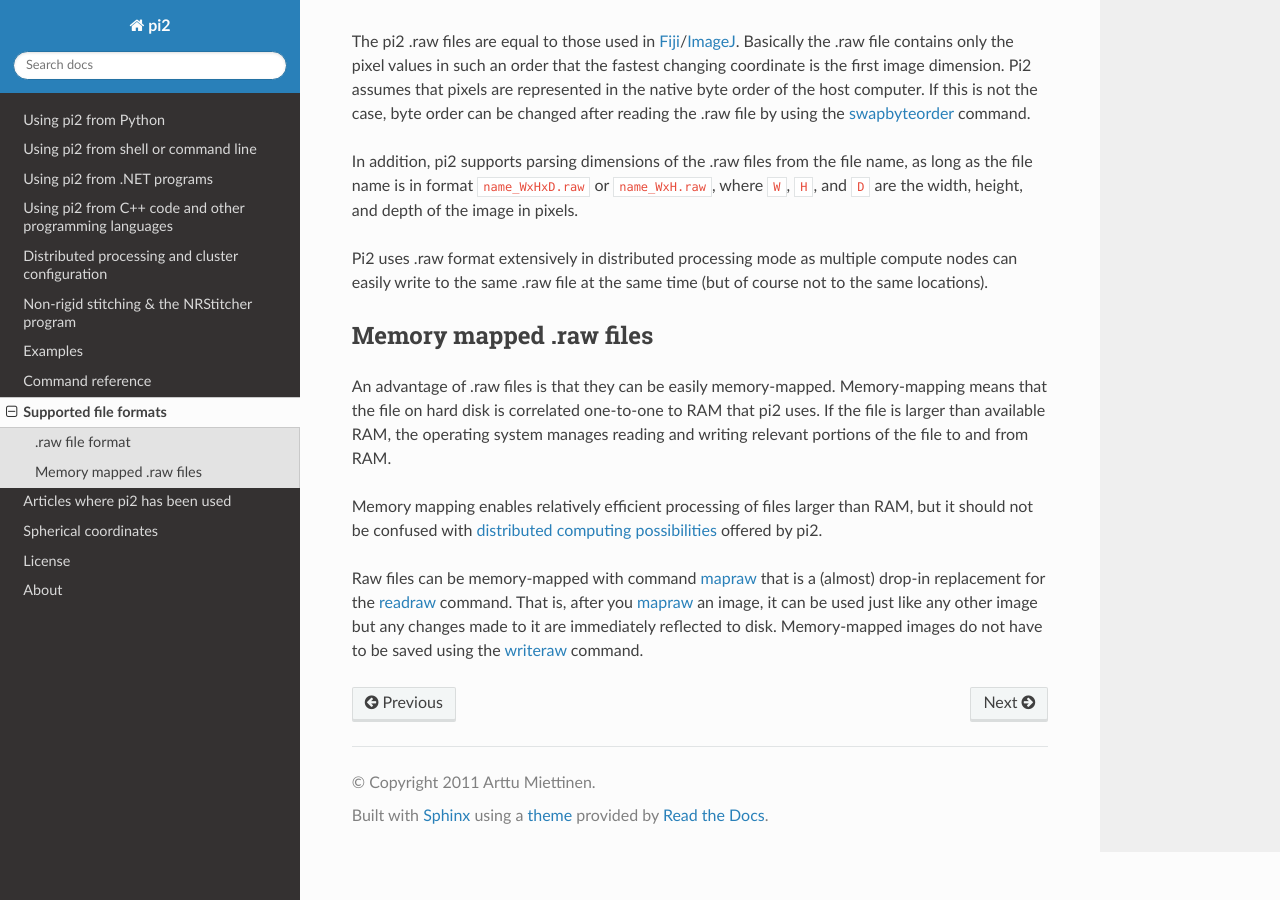
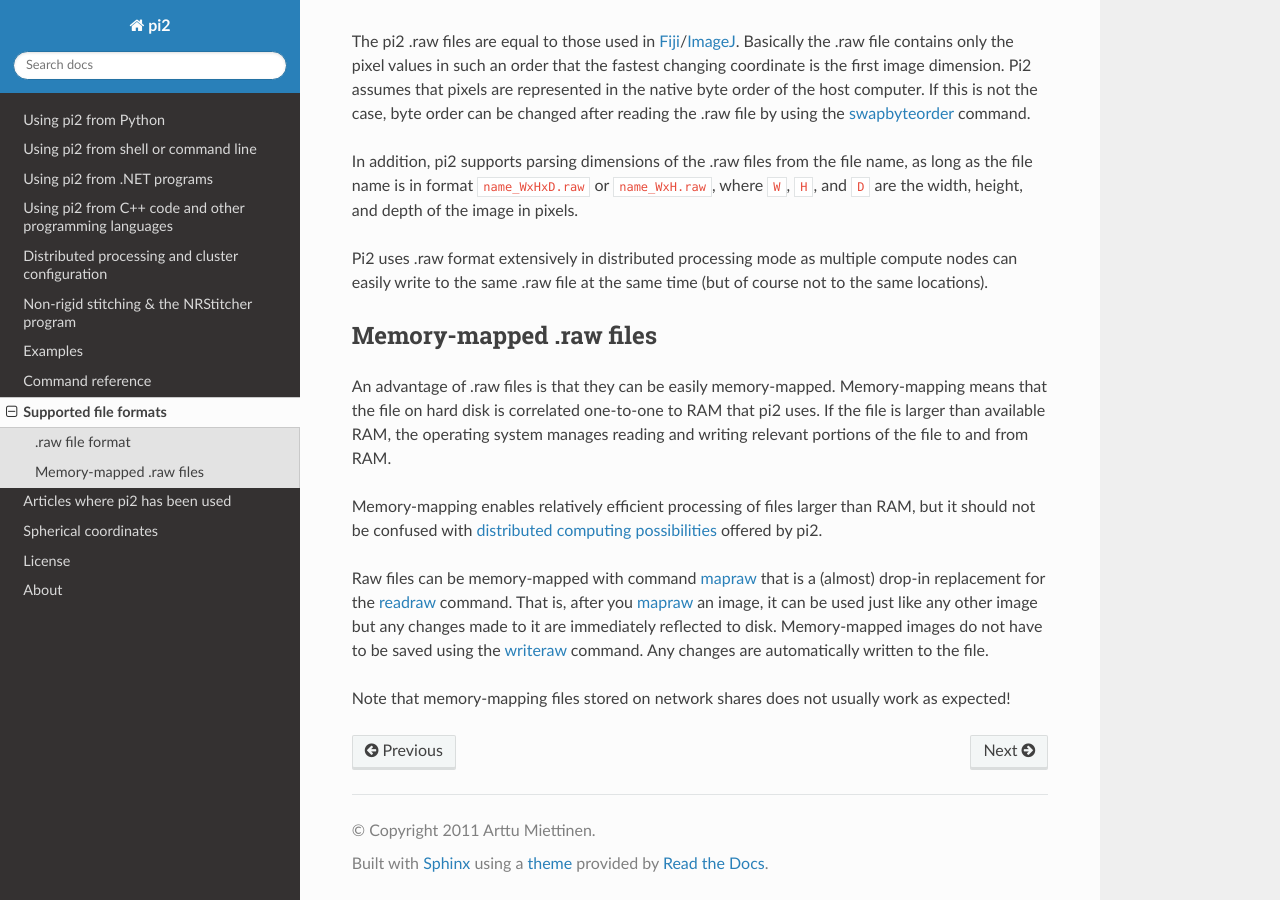
Before and after one commit to arttumiettinen/pi2, a Sphinx documentation site: the page built from doc/source/io.txt, in a window 1280 px wide and 900 px high, scrolled down 709 px. Built offline with Sphinx 7.4.7 and the Read the Docs theme 2.0.0, drawn with Linux system fonts in a browser that asks for light colours.

```diff
--- a/doc/source/io.txt
+++ b/doc/source/io.txt
@@ -54,7 +54,7 @@
 
 .. _memory_mapping:
 
-Memory mapped .raw files
+Memory-mapped .raw files
 ------------------------
 
 An advantage of .raw files is that they can be easily memory-mapped.
@@ -62,10 +62,13 @@
 If the file is larger than available RAM, the operating system manages reading and writing relevant
 portions of the file to and from RAM.
 
-Memory mapping enables relatively efficient processing of files larger than RAM, but it should not be
+Memory-mapping enables relatively efficient processing of files larger than RAM, but it should not be
 confused with :ref:`distributed computing possibilities <cluster_config>` offered by pi2.
 
 Raw files can be memory-mapped with command :ref:`mapraw` that is a (almost) drop-in replacement for the :ref:`readraw` command.
 That is, after you :ref:`mapraw` an image, it can be used just like any other image but any changes made to it are immediately
 reflected to disk.
 Memory-mapped images do not have to be saved using the :ref:`writeraw` command.
+Any changes are automatically written to the file.
+
+Note that memory-mapping files stored on network shares does not usually work as expected!
```
Also changed, not shown: 1 other file.
